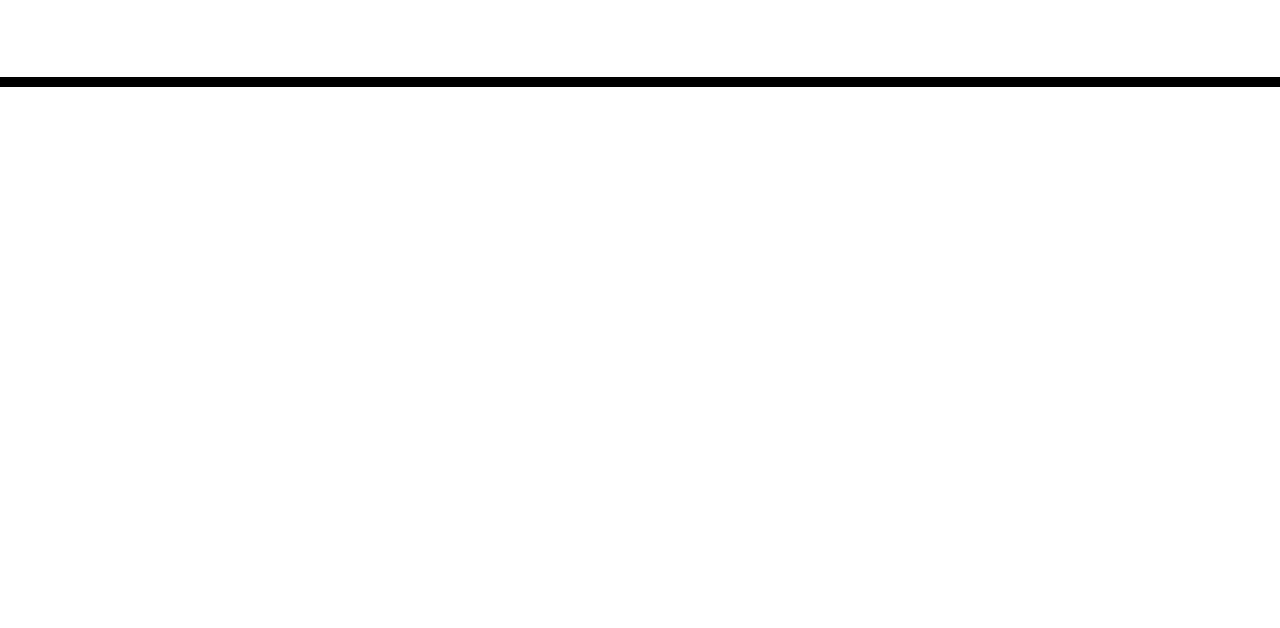
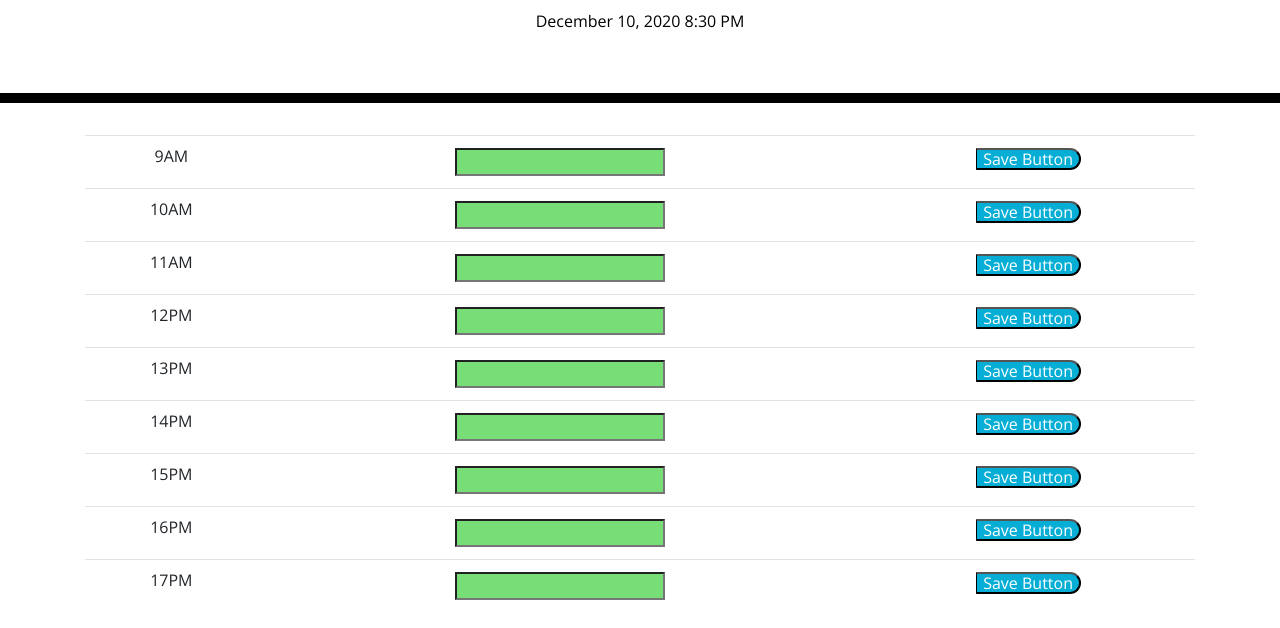
Before and after one commit to rhowe20/Weekly-Planner-Using-API, a plain HTML site: page index.html in a window 1280 px wide. Shown: the part 181-809 px from the top of the page. Drawn offline with nearby package versions, Linux system fonts and the light colour scheme.

Commit message:
add save button, add classes, create if/else for hour

```diff
--- a/index.html
+++ b/index.html
@@ -3,6 +3,8 @@
   <head>
     <meta charset="UTF-8" />
     <meta name="viewport" content="width=device-width, initial-scale=1.0" />
+    <script src="https://code.jquery.com/jquery-3.3.1.min.js"></script>
+    <script src="https://cdnjs.cloudflare.com/ajax/libs/moment.js/2.24.0/moment.min.js"></script>
     <meta http-equiv="X-UA-Compatible" content="ie=edge" />
     <link
       rel="stylesheet"
@@ -27,35 +29,85 @@
       <h1 class="display-3">Work Day Scheduler</h1>
       <p class="lead">A simple calendar app for scheduling your work day</p>
       <p id="currentDay" class="lead"></p>
+      <div class="container"></div>
+      <div id="displayMoment"></div>
+      <div id="displayJsDate"></div>
     </header>
-    <div class="container">
       <!-- Timeblocks go here -->
+      <div class = 'container'>
+      <table class = 'table'>
+      <tbody id="calTable" class = 'time-block'>
+        <tr>
+        </tr>
+      </tbody>
+      </table>
     </div>
+  </div>
     <script>
-      // create some rows
-      // create some buttons
-      // add event listeners
-      // get reference to existing html element
-      // get current time
-      // display current date
-      // store schedule notes in local storage
-      // get schedule notes from local storage
 
-      displayDate();
-      renderRows(); // rows and buttons
-      buttons.addEventListener('click', storeNotes);
+      displayDate()
+
+      function displayDate(){
+        (function(){
+        var NowMoment = moment().format('LLL');
+        var NowDate = new Date();
+        var eDisplayMoment = document.getElementById('displayMoment');
+        eDisplayMoment.innerHTML = NowMoment;
+        })();
+
+      };
+
+      var time = ['9AM', '10AM', '11AM', '12PM', '13PM', '14PM', '15PM', '16PM', '17PM'];
+
+      renderRows();
 
       function renderRows(){
-        // get current time
-        // get stored notes
-        // render rows with colors and notes
-        //
+
+        for(i = 0; i < time.length; i++){
+          var tRow = $('<tr>');
+
+          var timer = $('<td>').text(time[i]);
+          var notes = $('<td>').append('<input class = "' + time[i] + '">');
+          var save = $('<td>').append('<button class = "saveBtn" id = "' + time[i] + '"> Save Button </button>')
+
+          tRow.append(timer, notes, save);
+          $('#calTable').append(tRow);
+
+        }
+
+        var date = new Date();
+        var i = 0;
+      }
+
+
+      $('.saveBtn').on('click', storeNotes);
+
+      function storeNotes(event){
+        var inputClass = event.target.id;
+        var inputVal = $('.' + inputClass).val();
+        console.log(inputVal);
+        localStorage.setItem(inputClass, inputVal);
+      }
+
+      for(var i = 0; i < time.length; i++){
+        var dataStorage = localStorage.getItem(time[i]);
+        $('.' + time[i]).val(dataStorage);
+        var NowMoment = moment().format('h A');
+        var input = $('.' + time[i])
+
+        if(NowMoment === time[i]){
+          input.addClass('present');
+        } else if(parseInt(NowMoment) < parseInt(time[i])){
+          input.addClass('future');
+        } else if(parseInt(NowMoment) > parseInt(time[i])){
+          input.addClass('past');
+        }
+
       }
 
 
 
     </script>
     <script src="https://cdnjs.cloudflare.com/ajax/libs/jquery/3.2.1/jquery.min.js"></script>
-    <script src="https://cdnjs.cloudflare.com/ajax/libs/moment.js/2.24.0/moment.min.js"></script>
   </body>
 </html>
```
